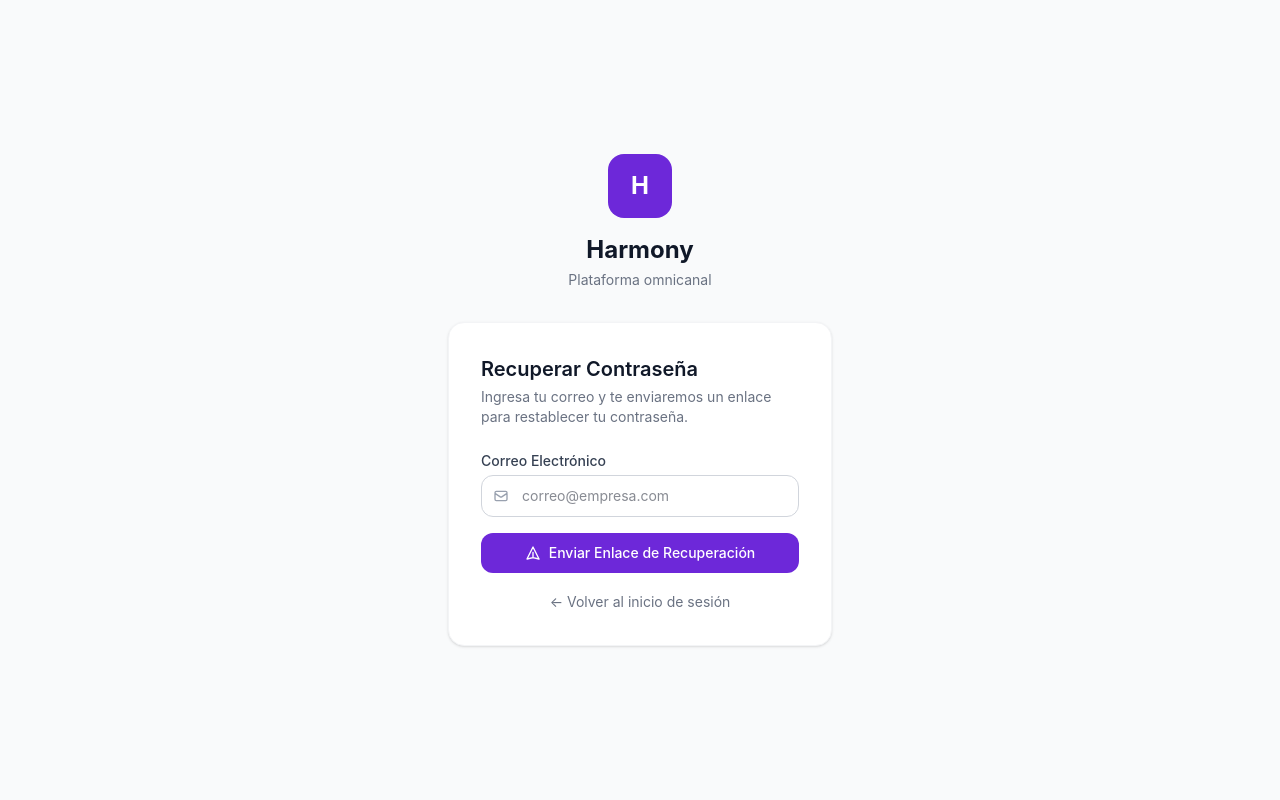
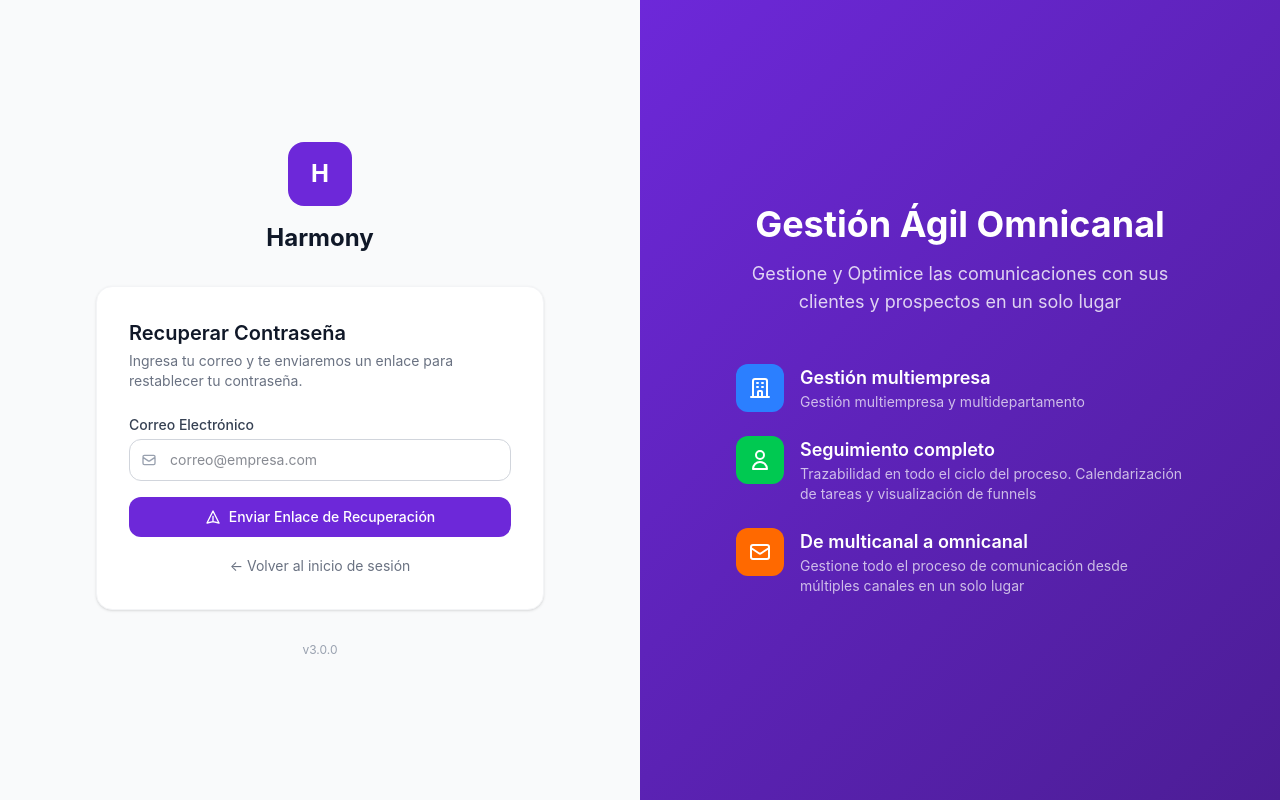
Before and after one commit to krealabsca-ctrl/harmony-v3, a React (Vite) app in the folder web/: page /forgot-password in a window 1280 px wide. Built offline with nearby package versions, Linux system fonts and the light colour scheme; no server answers.

Commit message:
ajustes en disenos y verificaciones

```diff
--- /dev/null
+++ b/web/src/components/layout/AuthLayout.tsx
@@ -0,0 +1,104 @@
+import { useQuery } from '@tanstack/react-query'
+import api from '@/api/client'
+
+// AuthLayout replica el diseño de dos columnas del login (formulario a la izquierda con el
+// logo/nombre del sistema, panel de marca a la derecha) para reutilizarlo en las pantallas
+// de recuperación y restablecimiento de contraseña.
+export default function AuthLayout({ children }: { children: React.ReactNode }) {
+  const { data: systemConfig } = useQuery({
+    queryKey: ['system-config'],
+    queryFn: async () => {
+      const res = await api.get('/system-config')
+      return res.data as { app_name?: string; logo_url?: string }
+    },
+  })
+
+  return (
+    <div className="min-h-screen flex">
+      {/* Columna izquierda: contenido (formulario) */}
+      <div className="w-full lg:w-1/2 flex flex-col justify-center items-center px-6 py-12">
+        <div className="w-full max-w-md">
+          {/* Logo + nombre del sistema */}
+          <div className="flex flex-col items-center mb-8">
+            {systemConfig?.logo_url ? (
+              <img
+                src={systemConfig.logo_url}
+                alt="Logo"
+                className="w-16 h-16 rounded-2xl object-contain mb-4 shadow-sm"
+              />
+            ) : (
+              <div
+                className="w-16 h-16 rounded-2xl flex items-center justify-center mb-4 text-white text-2xl font-bold"
+                style={{ backgroundColor: 'var(--color-primary)' }}
+              >
+                H
+              </div>
+            )}
+            <h1 className="text-2xl font-bold text-gray-900">
+              {systemConfig?.app_name || 'Harmony'}
+            </h1>
+          </div>
+
+          {children}
+        </div>
+
+        <p className="mt-8 text-center text-xs text-gray-400">v3.0.0</p>
+      </div>
+
+      {/* Columna derecha: panel de marca */}
+      <div
+        className="hidden lg:flex lg:w-1/2 flex-col justify-center items-center px-12 text-white"
+        style={{ background: 'linear-gradient(135deg, var(--color-primary) 0%, var(--color-secondary) 100%)' }}
+      >
+        <div className="max-w-md text-center mb-12">
+          <h2 className="text-4xl font-bold mb-4">Gestión Ágil Omnicanal</h2>
+          <p className="text-lg text-white/80">
+            Gestione y Optimice las comunicaciones con sus clientes y prospectos en un solo lugar
+          </p>
+        </div>
+
+        <div className="w-full max-w-md space-y-6">
+          <div className="flex items-start gap-4">
+            <div className="w-12 h-12 rounded-xl bg-blue-500 flex-shrink-0 flex items-center justify-center">
+              <svg className="w-6 h-6 text-white" fill="none" stroke="currentColor" viewBox="0 0 24 24">
+                <path strokeLinecap="round" strokeLinejoin="round" strokeWidth={2} d="M19 21V5a2 2 0 00-2-2H7a2 2 0 00-2 2v16m14 0h2m-2 0h-5m-9 0H3m2 0h5M9 7h1m-1 4h1m4-4h1m-1 4h1m-5 10v-5a1 1 0 011-1h2a1 1 0 011 1v5m-4 0h4" />
+              </svg>
+            </div>
+            <div>
+              <h3 className="font-semibold text-lg">Gestión multiempresa</h3>
+              <p className="text-white/70 text-sm">Gestión multiempresa y multidepartamento</p>
+            </div>
+          </div>
+
+          <div className="flex items-start gap-4">
+            <div className="w-12 h-12 rounded-xl bg-green-500 flex-shrink-0 flex items-center justify-center">
+              <svg className="w-6 h-6 text-white" fill="none" stroke="currentColor" viewBox="0 0 24 24">
+                <path strokeLinecap="round" strokeLinejoin="round" strokeWidth={2} d="M16 7a4 4 0 11-8 0 4 4 0 018 0zM12 14a7 7 0 00-7 7h14a7 7 0 00-7-7z" />
+              </svg>
+            </div>
+            <div>
+              <h3 className="font-semibold text-lg">Seguimiento completo</h3>
+              <p className="text-white/70 text-sm">
+                Trazabilidad en todo el ciclo del proceso. Calendarización de tareas y visualización de funnels
+              </p>
+            </div>
+          </div>
+
+          <div className="flex items-start gap-4">
+            <div className="w-12 h-12 rounded-xl bg-orange-500 flex-shrink-0 flex items-center justify-center">
+              <svg className="w-6 h-6 text-white" fill="none" stroke="currentColor" viewBox="0 0 24 24">
+                <path strokeLinecap="round" strokeLinejoin="round" strokeWidth={2} d="M3 8l7.89 5.26a2 2 0 002.22 0L21 8M5 19h14a2 2 0 002-2V7a2 2 0 00-2-2H5a2 2 0 00-2 2v10a2 2 0 002 2z" />
+              </svg>
+            </div>
+            <div>
+              <h3 className="font-semibold text-lg">De multicanal a omnicanal</h3>
+              <p className="text-white/70 text-sm">
+                Gestione todo el proceso de comunicación desde múltiples canales en un solo lugar
+              </p>
+            </div>
+          </div>
+        </div>
+      </div>
+    </div>
+  )
+}
--- a/web/src/components/layout/Sidebar.tsx
+++ b/web/src/components/layout/Sidebar.tsx
@@ -58,7 +58,7 @@ export default function Sidebar({ open, onClose }: { open: boolean; onClose: ()
           <img
             src={systemConfig.logo_url}
             alt="Logo"
-            className="w-9 h-9 rounded-xl object-contain flex-shrink-0"
+            className="w-9 h-9 rounded-xl flex-shrink-0"
           />
         ) : (
           <div className="w-9 h-9 rounded-xl flex items-center justify-center bg-white/20 flex-shrink-0">
--- a/web/src/pages/auth/ForgotPasswordPage.tsx
+++ b/web/src/pages/auth/ForgotPasswordPage.tsx
@@ -1,6 +1,7 @@
 import { useState } from 'react'
 import { Link } from 'react-router-dom'
 import api from '@/api/client'
+import AuthLayout from '@/components/layout/AuthLayout'
 
 export default function ForgotPasswordPage() {
   const [email, setEmail] = useState('')
@@ -25,21 +26,8 @@ export default function ForgotPasswordPage() {
   }
 
   return (
-    <div className="min-h-screen bg-gray-50 dark:bg-gray-900 flex items-center justify-center p-4">
-      <div className="w-full max-w-sm">
-        {/* Logo */}
-        <div className="text-center mb-8">
-          <div
-            className="inline-flex w-16 h-16 rounded-2xl items-center justify-center text-white text-2xl font-bold mb-4"
-            style={{ backgroundColor: 'var(--color-primary)' }}
-          >
-            H
-          </div>
-          <h1 className="text-2xl font-bold text-gray-900 dark:text-gray-100">Harmony</h1>
-          <p className="text-gray-500 dark:text-gray-400 text-sm mt-1">Plataforma omnicanal</p>
-        </div>
-
-        <div className="bg-white dark:bg-gray-800 rounded-2xl shadow-sm border border-gray-100 dark:border-gray-700 p-8">
+    <AuthLayout>
+        <div className="bg-white rounded-2xl shadow-sm border border-gray-100 p-8">
           {sent ? (
             <div className="flex flex-col items-center text-center py-2">
               {/* Success icon */}
@@ -140,7 +128,6 @@ export default function ForgotPasswordPage() {
             </>
           )}
         </div>
-      </div>
-    </div>
+    </AuthLayout>
   )
 }
--- a/web/src/pages/auth/ResetPasswordPage.tsx
+++ b/web/src/pages/auth/ResetPasswordPage.tsx
@@ -1,6 +1,7 @@
 import { useState, useEffect } from 'react'
 import { Link, useSearchParams, useNavigate } from 'react-router-dom'
 import api from '@/api/client'
+import AuthLayout from '@/components/layout/AuthLayout'
 
 export default function ResetPasswordPage() {
   const [searchParams] = useSearchParams()
@@ -53,21 +54,8 @@ export default function ResetPasswordPage() {
   }
 
   return (
-    <div className="min-h-screen bg-gray-50 dark:bg-gray-900 flex items-center justify-center p-4">
-      <div className="w-full max-w-sm">
-        {/* Logo */}
-        <div className="text-center mb-8">
-          <div
-            className="inline-flex w-16 h-16 rounded-2xl items-center justify-center text-white text-2xl font-bold mb-4"
-            style={{ backgroundColor: 'var(--color-primary)' }}
-          >
-            H
-          </div>
-          <h1 className="text-2xl font-bold text-gray-900 dark:text-gray-100">Harmony</h1>
-          <p className="text-gray-500 dark:text-gray-400 text-sm mt-1">Plataforma omnicanal</p>
-        </div>
-
-        <div className="bg-white dark:bg-gray-800 rounded-2xl shadow-sm border border-gray-100 dark:border-gray-700 p-8">
+    <AuthLayout>
+        <div className="bg-white rounded-2xl shadow-sm border border-gray-100 p-8">
           {success ? (
             <div className="flex flex-col items-center text-center py-2">
               <div className="w-16 h-16 rounded-full bg-green-100 flex items-center justify-center mb-4">
@@ -160,7 +148,6 @@ export default function ResetPasswordPage() {
             </>
           )}
         </div>
-      </div>
-    </div>
+    </AuthLayout>
   )
 }
```
Also changed, not shown: 1 other file (tests, documents, lock files or other folders).
